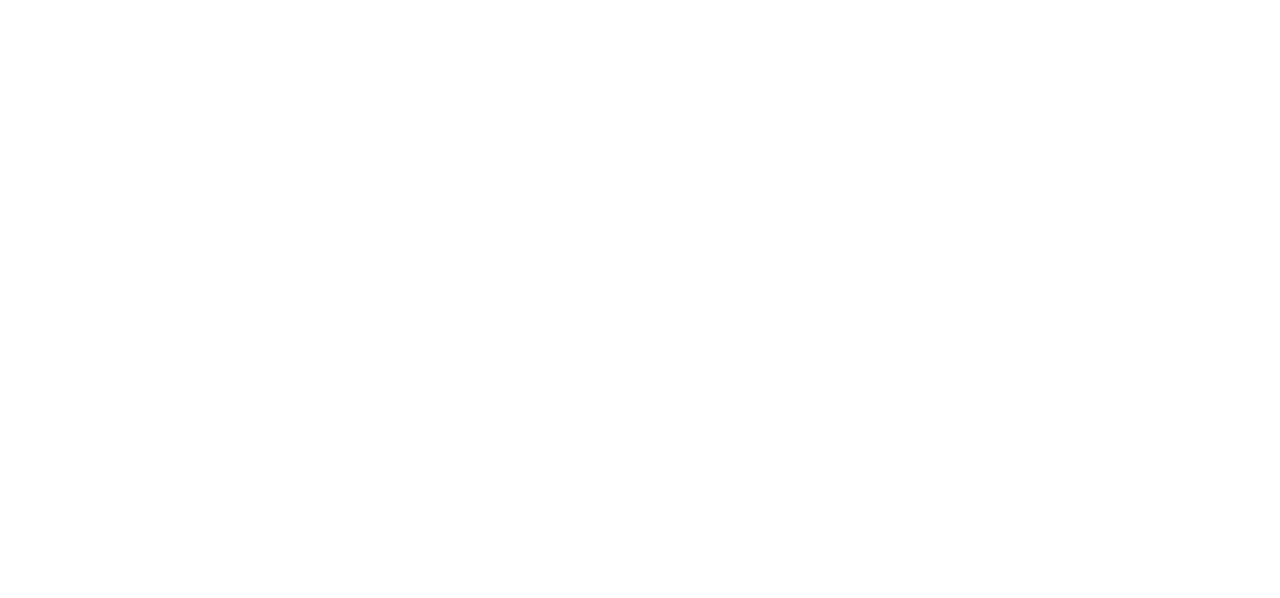
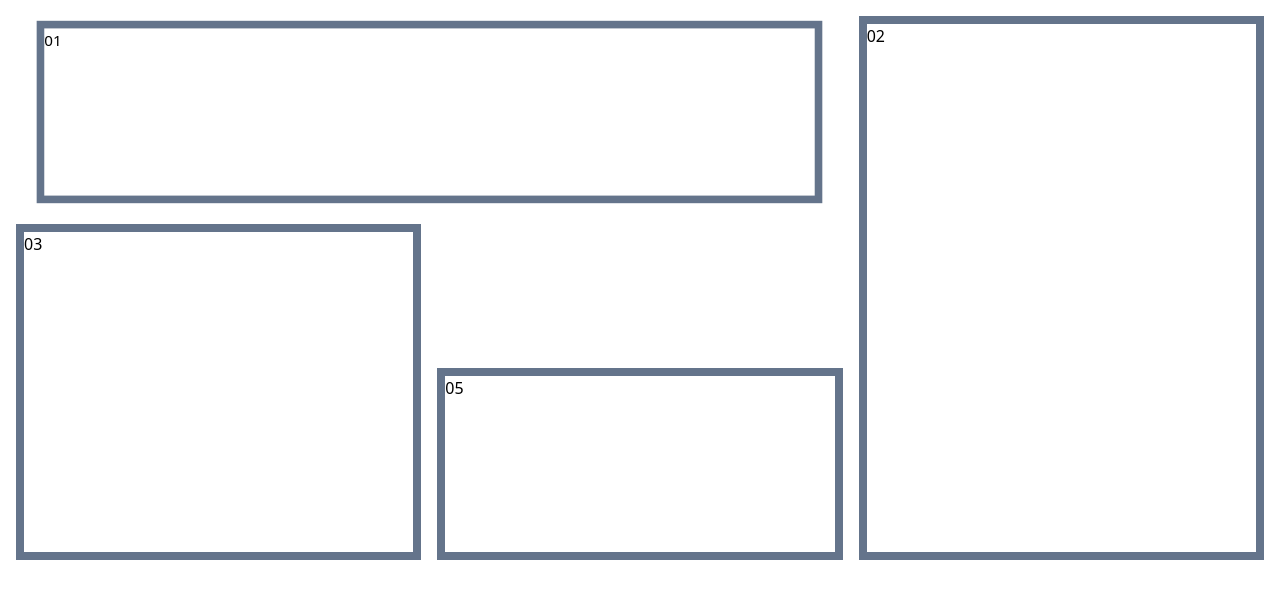
Before and after one commit to LisandroGG/Portfolio, a React (Vite) app: page / in a window 1280 px wide. Shown: the top 598 px of the page. Built offline with nearby package versions, Linux system fonts and the light colour scheme.

Commit message:
pusheando cambios

```diff
--- a/package.json
+++ b/package.json
@@ -13,7 +13,8 @@
     "boxicons": "^2.1.4",
     "react": "^18.2.0",
     "react-dom": "^18.2.0",
-    "react-router-dom": "^6.14.2"
+    "react-router-dom": "^6.14.2",
+    "tailwind-scrollbar": "^3.0.5"
   },
   "devDependencies": {
     "@types/react": "^18.2.15",
--- a/src/App.jsx
+++ b/src/App.jsx
@@ -1,10 +1,11 @@
 import './App.css'
+import Main from './components/Main/Main.jsx'
 
 function App() {
 
   return (
     <>
-      <h1></h1>
+    <Main />
     </>
   )
 }
--- /dev/null
+++ b/src/components/Main/Main.jsx
@@ -0,0 +1,14 @@
+const Main = () => {
+    return(
+        <div class="grid grid-cols-3 gap-4 m-4">
+            <div class="col-span-2 ... border-8 border-slate-500 h-48 scale-95 transition-all hover:scale-100">01</div>
+            <div class="row-span-3 ... border-8  border-slate-500">02</div>
+            <div class="row-span-2 ... border-8  border-slate-500">03</div>
+            <div class="... h-32  border-slate-500"></div>
+            <div class="... border-8 h-48  border-slate-500">05</div>
+
+        </div>
+    )
+}
+
+export default Main
--- a/src/index.css
+++ b/src/index.css
@@ -2,3 +2,24 @@
 @tailwind base;
 @tailwind components;
 @tailwind utilities;
+
+/* width */
+::-webkit-scrollbar {
+    width: 10px;
+}
+
+/* Track */
+::-webkit-scrollbar-track {
+    background: #f1f1f1;
+}
+
+/* Handle */
+::-webkit-scrollbar-thumb {
+    background: #888;
+    border-radius: 5px;
+}
+
+/* Handle on hover */
+::-webkit-scrollbar-thumb:hover {
+    background: #555;
+}
--- a/tailwind.config.js
+++ b/tailwind.config.js
@@ -1,5 +1,6 @@
 /** @type {import('tailwindcss').Config} */
 export default {
+  mode: 'jit',
   content: ["./index.html", "./src/**/*.{js,jsx,ts,tsx}"],
   theme: {
     extend: {},
```
Also changed, not shown: src/components/Nav/Nav.jsx (added), 1 other file (tests, documents, lock files or other folders).
